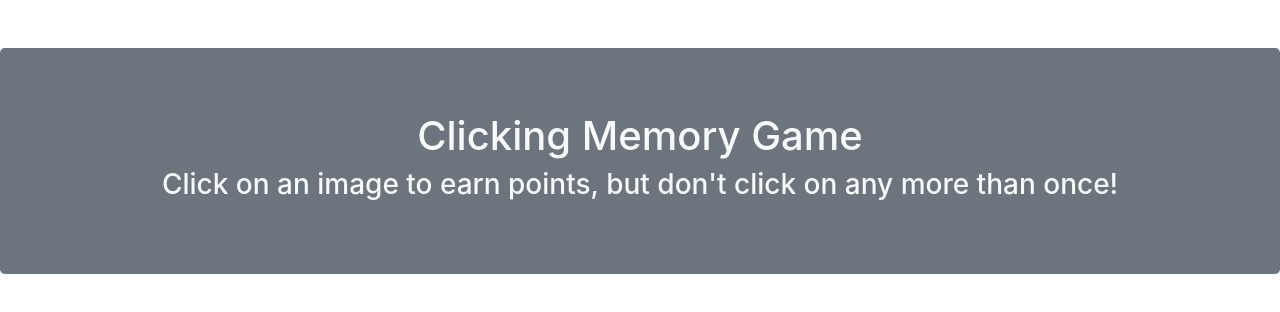
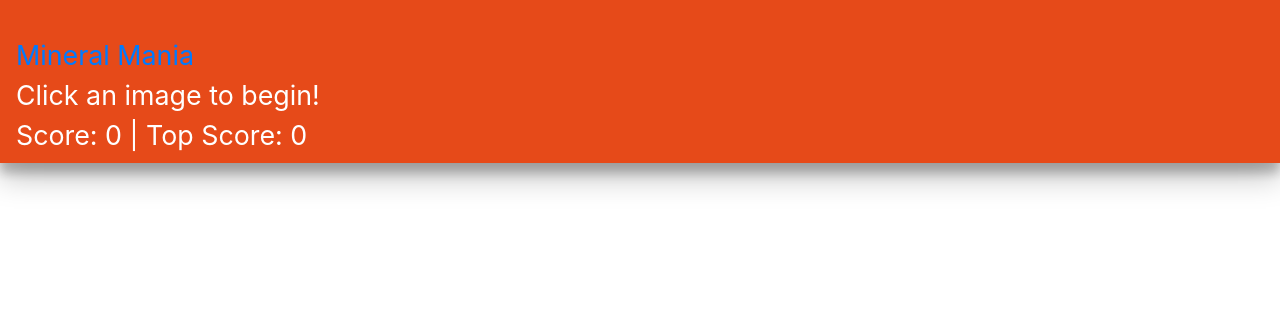
Before and after one commit to coleman-buffa/click-game, a React (Create React App) app in the folder click-game/: page / in a window 1280 px wide. Shown: the top 312 px of the page. Built offline with nearby package versions, Linux system fonts and the light colour scheme.

Commit message:
Create basic score ribbon.

```diff
--- a/click-game/src/App.js
+++ b/click-game/src/App.js
@@ -1,11 +1,13 @@
 import React, { Component } from "react";
+import Scorecard from "./components/score-ribbon/scoreribbon";
 import Jumbotron from "./components/jumbotron/jumbotron";
 
 class App extends Component {
 
   render() {
     return (
-      <Jumbotron/>
+      <Scorecard/>
+
 
     );
   }
--- a/click-game/src/components/jumbotron/jumbotron.js
+++ b/click-game/src/components/jumbotron/jumbotron.js
@@ -1,4 +1,5 @@
 import React from "react";
+import "./jumbotron.css";
 
 function Jumbotron() {
   return <div className="jumbotron mb-0 mt-5 bg-secondary text-light">
--- /dev/null
+++ b/click-game/src/components/score-ribbon/scoreribbon.css
@@ -0,0 +1,24 @@
+.navbar {
+  background: #E64A19;
+  min-height: 70px;
+  position: fixed;
+  width: 100%;
+  box-shadow: 0 14px 28px rgb(0 0 0 / 25%), 0 10px 10px rgb(0 0 0 / 22%);
+  display: block;
+  color: #fff;
+  font-size: calc(10px + 14 * (100vw - 320px)/ 800);
+}
+
+ul {
+  display: block;
+  list-style-type: disc;
+  margin-block-start: 1em;
+  margin-block-end: 1em;
+  margin-inline-start: 0px;
+  margin-inline-end: 0px;
+  padding-inline-start: 40px;
+}
+
+li > a {
+  text-decoration: none;
+}
--- a/click-game/src/components/score-ribbon/scoreribbon.js
+++ b/click-game/src/components/score-ribbon/scoreribbon.js
@@ -0,0 +1,22 @@
+import React from "react";
+import "./scoreribbon.css";
+
+function scoreRibbon() {
+  return (
+    <div className="navbar sticky-top">
+      <ul className="navbar-nav">
+        <li className="brand nav-bar-li">
+        <a href="/">Mineral Mania</a>
+        </li>
+        <li className="nav-item nav-bar-li">
+          Click an image to begin!
+        </li>
+        <li className="nav-item nav-bar-li">
+          Score: 0 | Top Score: 0
+        </li>
+      </ul>
+    </div>
+  )
+}
+
+export default scoreRibbon;
```
